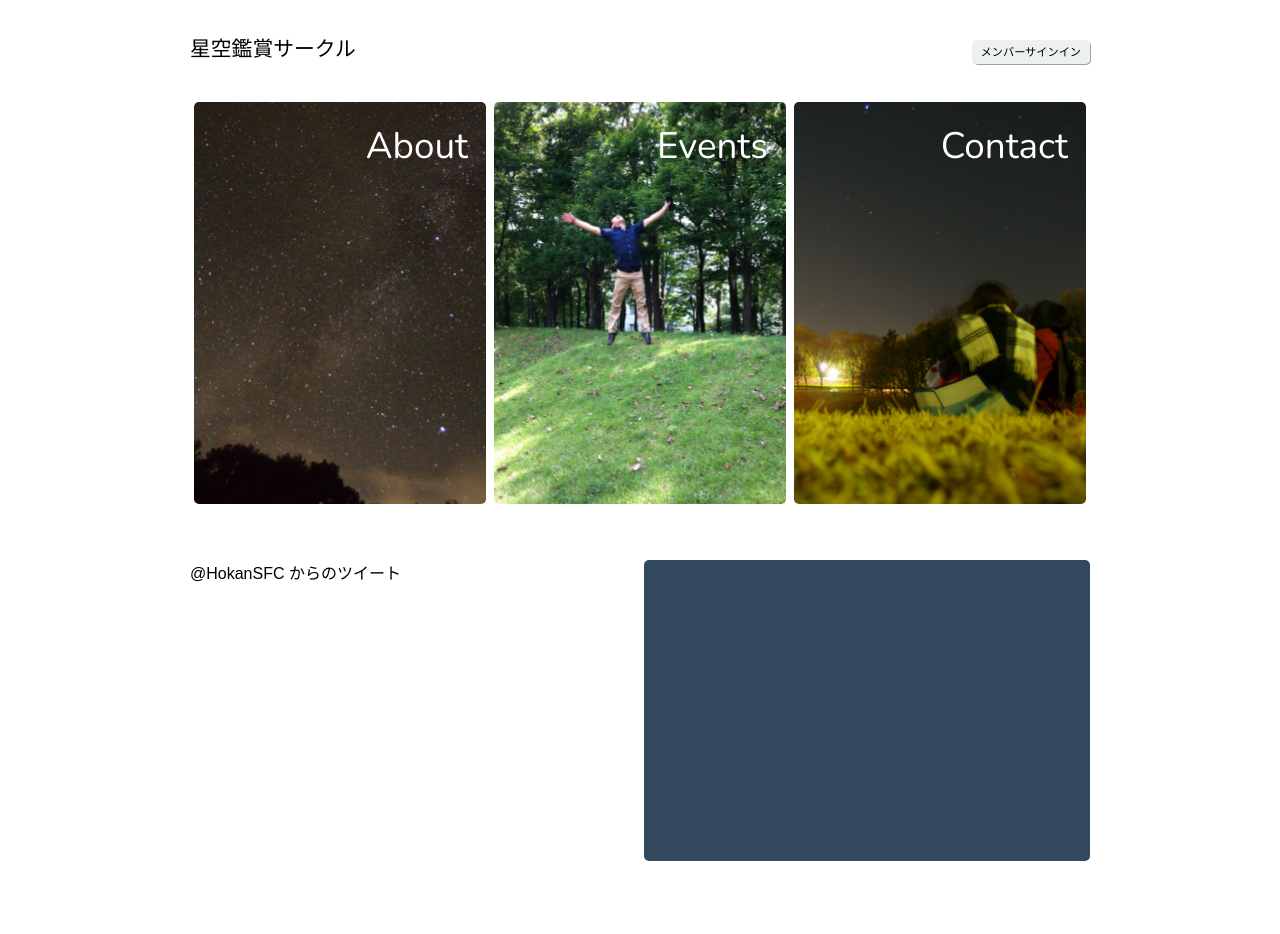
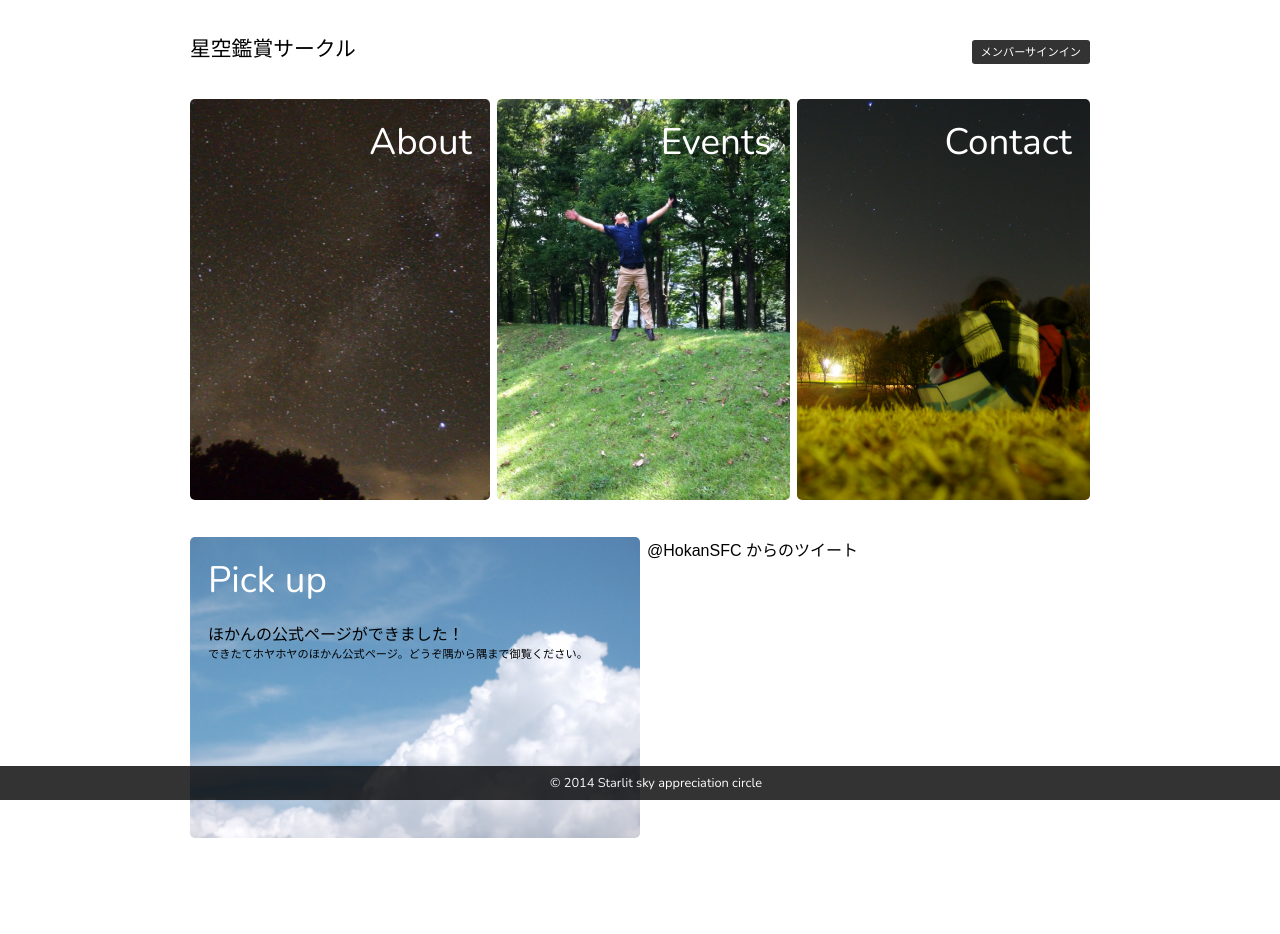
Before and after one commit to hokan-sfc/webpage, a PHP site: page / in a window 1280 px wide. Before the commit the page ends 861 px from the top, so only its background shows below. Run offline with PHP 8.4, Linux system fonts and the light colour scheme; some libraries are stand-ins or nearby versions.

Commit message:
ロゴとPick up以外のトップページのデザインを完成

```diff
--- a/index.css
+++ b/index.css
@@ -4,7 +4,8 @@
 #main {
     width: 90%;
     max-width: 900px;
-    margin: 2em auto 0 auto;
+    margin: 0 auto;
+    padding-bottom: 3em;
 }
 
 /*
@@ -14,49 +15,55 @@
     display: table;
     table-layout: fixed;
     width: 100%;
+    padding-top: 2em;
 }
 #main>header>* {
     display: table-cell;
 }
+
 #main>header>h1 {
     font-size: 1.3em;
 }
+
 #main>header>nav {
     text-align: right;
     vertical-align: center;
 }
 #main>header>nav>a {
+    color: #fff;
     font-size: 0.7em;
     padding: 0.5em 0.8em;
-    background-color: #ecf0f1;
-    box-shadow: 1px 1px 0 0 #95a5a6;
-    border-radius: 5px;
+    background-color: #333;
+    border-radius: 3px;
+    transition: opacity 0.4s ease-in-out 0;
 }
 #main>header>nav>a:hover {
-    background-color: #dce0e1;
-    box-shadow: 1px 1px 0 0 #859596 inset;
+    opacity: 0.8;
 }
 
 /*
- * Main navigation
+ * Main column 1
  */
-#main>section>nav {
+#col1>nav {
     font-family: 'Nunito', sans-serif;
     font-size: 2.3em;
+    margin: 1em 0;
 }
-#main>section>nav>ul {
+#col1>nav>ul {
     display: table;
     table-layout: fixed;
     width: 100%;
 }
-#main>section>nav>ul>li {
+#col1>nav>ul>li {
     display: table-cell;
     height: 10.9em;
-    padding: 0.1em;
     text-align: right;
     vertical-align: top;
 }
-#main>section>nav>ul>li>a {
+#col1>nav>ul>li+li {
+    padding-left: 0.2em;
+}
+#col1>nav>ul>li>a {
     display: block;
     color: #fff;
     height: 9.9em;
@@ -67,16 +74,20 @@
     background-position: center;
     transition: opacity 0.4s ease-in-out 0;
 }
-#main>section>nav>ul>li>a:hover {
+#col1>nav>ul>li>a:hover {
     opacity: 0.8;
 }
-@media screen and (max-width: 768px) {
-    #main>section>nav>ul>li {
+@media screen and (max-width: 500px) {
+    #col1>nav>ul>li {
         display: block;
         height: 5em;
     }
-    #main>section>nav>ul>li>a {
+    #col1>nav>ul>li>a {
         height: 4em;
+    }
+    #col1>nav>ul>li+li {
+        padding-left: 0em;
+        padding-top: 0.2em;
     }
 }
 #about {
@@ -90,27 +101,84 @@
 }
 
 /*
- * Footer
+ * Main column 2
  */
-#main>footer {
+#col2 {
+    display: table;
+    table-layout: fixed;
+    width: 100%;
     height: 18.8em;
     margin-bottom: 3em;
 }
-#main>footer>* {
-    display: inline-block;
-    float: left;
+#col2>* {
+    display: table-cell;
+    height: 100%;
+    vertical-align: top;
+}
+#col2>*+* {
+    padding-left: 0.4375em;
+}
+@media screen and (max-width: 500px) {
+    #col2 {
+        height: auto;
+    }
+    #col2>* {
+        display: block;
+        height: 18.8em;
+    }
+    #col2>*+* {
+        padding-left: 0;
+        padding-top: 2em;
+    }
+}
+
+#col2>aside>* {
+    height: inherit;
     width: 100%;
-    max-width: 446px;
-    height: inherit;
-    margin: 1em 0;
 }
-#main>footer>aside {
-    margin-right: 0.5em;
-}
-#main>footer>aside>* {
-    height: inherit;
-}
-#main>footer>section {
-    background-color: #34495e;
+
+#col2>section>div {
+    height: 100%;
+    background-image: url("img/pickup.jpg");
+    background-size: cover;
+    background-repeat: no-repeat;
+    background-position: center;
     border-radius: 5px;
 }
+#col2>section>div>div {
+    padding: 1.125em;
+}
+#col2>section>div>div>h1 {
+    font-family: 'Nunito', sans-serif;
+    font-size: 2.3em;
+    color: #fff;
+}
+
+#col2>section>div>div>div {
+    margin-top: 1em;
+    overflow: scroll;
+}
+#col2>section article>h1 {
+    font-size: 1em;
+}
+#col2>section article>p {
+    font-size: 0.7em;
+}
+
+/*
+ * Footer
+ */
+body>footer {
+    position: fixed;
+    bottom: 0;
+    background-color: #000;
+    width: 100%;
+    padding: 0.5em 1em;
+    opacity: 0.8;
+}
+body>footer>p {
+    color: #fff;
+    font-family: 'Nunito', sans-serif;
+    font-size: 0.8em;
+    text-align: center;
+}
--- a/index.html
+++ b/index.html
@@ -5,18 +5,15 @@
         <meta name="keywords" content="星空鑑賞サークル,ほかん,hokan,SFC,天文" />
         <meta name="description" content="慶応義塾大学SFC 星空鑑賞サークル オフィシャルサイト" />
         <meta name="copyright" content="慶応義塾大学 星空鑑賞サークル" />
+        <meta name="viewport" content="width=device-width, initial-scale=1.0, minimum-scale=1.0, maximum-scale=1.0, user-scalable=no" />
         <title>星空鑑賞サークル</title>
 
         <!-- Style sheets -->
+        <link rel="stylesheet" type="text/css" href="share/lib/normalize.css">
         <link rel="stylesheet" type='text/css' href='http://fonts.googleapis.com/css?family=Nunito:300'>
         <link rel="stylesheet" type='text/css' href="share/css/common.css">
         <link rel="stylesheet" type='text/css' href="index.css">
 
-        <!-- Scripts -->
-
-        <!-- Cross browser settings -->
-        <meta name="viewport" content="width=device-width, initial-scale=1.0, minimum-scale=1.0, maximum-scale=1.0, user-scalable=no" />
-        <link rel="stylesheet" type="text/css" href="share/lib/normalize.css">
         <!--[if lt IE 9]>
             <script src="http://html5shiv.googlecode.com/svn/trunk/html5.js"></script>
         <![endif]-->
@@ -26,13 +23,11 @@
     </head>
     <body>
         <div id="main">
-
             <header>
                 <h1>星空鑑賞サークル</h1>
                 <nav><a href="#">メンバーサインイン</a></nav>
             </header>
-
-            <section>
+            <section id="col1">
                 <nav>
                     <ul>
                         <li><a href="#" id="about">About</a></li>
@@ -41,17 +36,30 @@
                     </ul>
                 </nav>
             </section>
+            <section id="col2">
+                <section>
+                    <div>
+                        <div>
+                            <h1>Pick up</h1>
+                            <div>
 
-            <footer>
+                                <article>
+                                    <h1>ほかんの公式ページができました！</h1>
+                                    <p>できたてホヤホヤのほかん公式ページ。どうぞ隅から隅まで御覧ください。</p>
+                                </article>
+
+                            </div>
+                        </div>
+                    </div>
+                </section>
                 <aside>
                     <a class="twitter-timeline" href="https://twitter.com/HokanSFC" data-widget-id="462406282775756800">@HokanSFC からのツイート</a>
                     <script>!function(d,s,id){var js,fjs=d.getElementsByTagName(s)[0],p=/^http:/.test(d.location)?'http':'https';if(!d.getElementById(id)){js=d.createElement(s);js.id=id;js.src=p+"://platform.twitter.com/widgets.js";fjs.parentNode.insertBefore(js,fjs);}}(document,"script","twitter-wjs");</script>
                 </aside>
-                <section>
-                </section>
-            </footer>
-
-
+            </section>
         </div>
+        <footer>
+            <p>&copy; 2014 Starlit sky appreciation circle</p>
+        </footer>
     </body>
 </html>
--- a/share/css/common.css
+++ b/share/css/common.css
@@ -1,5 +1,6 @@
 html {
     font-size: 75%;
+    height: 100%;
 }
 @media screen and (min-width: 768px) {
     html {
@@ -10,6 +11,14 @@ html {
     html {
         font-size: 100%;
     }
+}
+
+body {
+    height: 100%;
+}
+
+h1,p,ul {
+    margin: 0;
 }
 
 h1 {
```
Also changed, not shown: img/pickup.jpg (added).
